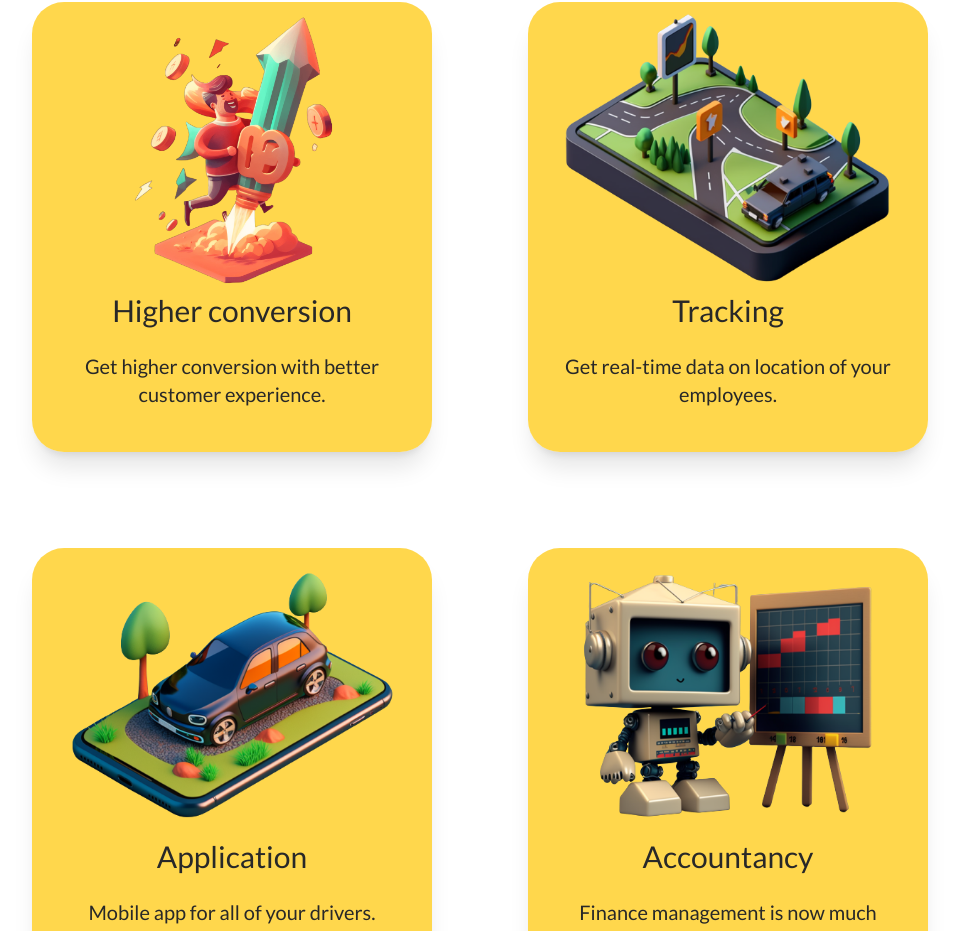
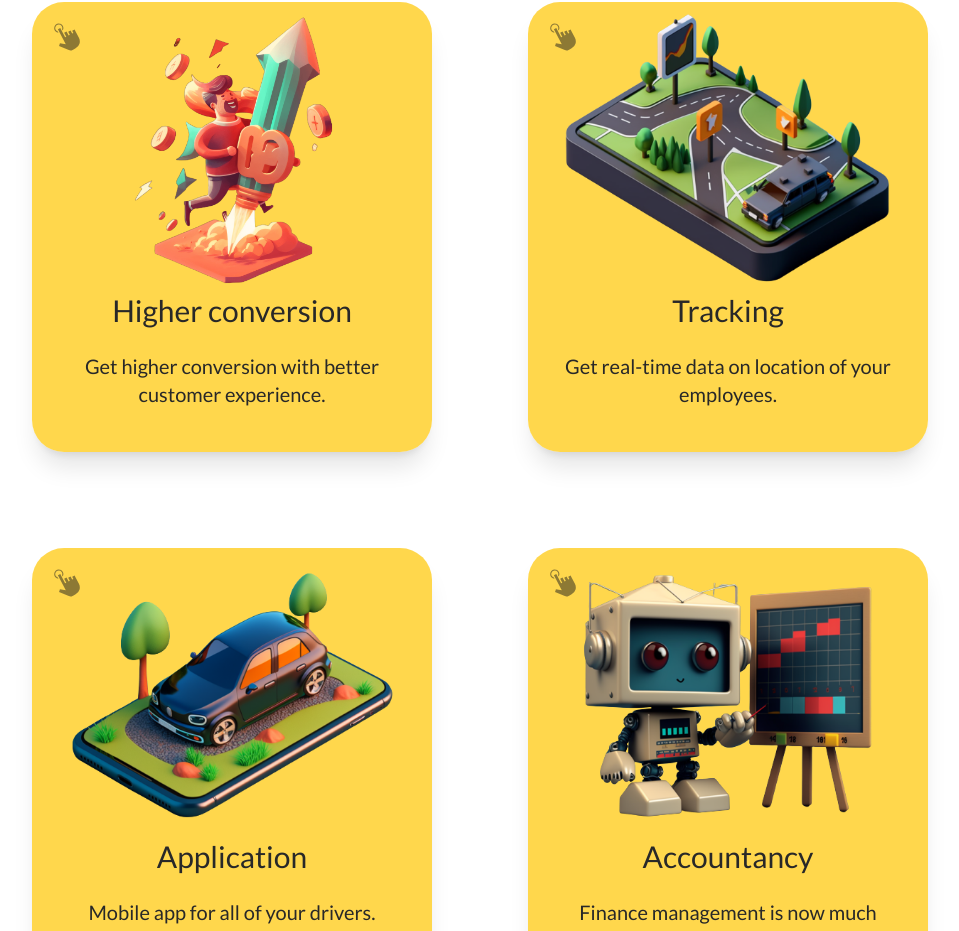
Before and after one commit to IllyaBrod/split-landing, a Next.js app: page / in a window 1280 px wide. Shown: the part 1806-2737 px from the top of the page, without its empty margins (160-1119 px from the left). Built offline with nearby package versions, Linux system fonts and the light colour scheme.

Commit message:
fix: update texts and change fliphover to cardflip

```diff
--- a/src/components/CardFlip.tsx
+++ b/src/components/CardFlip.tsx
@@ -1,6 +1,7 @@
 import styles from "@/styles/CardFlip.module.css";
 import {StaticImageData} from "next/image";
 import Image from "next/image";
+import {GiClick} from "react-icons/gi";
 
 const CardFlip = ({imageData, title, description, background, backDescription}:
   {imageData: StaticImageData, title: string, description: string,
@@ -10,12 +11,13 @@ const CardFlip = ({imageData, title, description, background, backDescription}:
       <div className={styles.container}>
         <div className={`${styles.front} flex flex-col items-center
          rounded-4xl text-center px-7 pb-7 pt-3  ${background}`}>
+          <GiClick size={30} color="#1c1c1c" className="absolute left-5 top-5 opacity-50" />
           <Image src={imageData} height={270} alt="conversion image" />
           <h2 className="mb-6 mt-2">{title}</h2>
           <p className="text-xl">{description}</p>
         </div>
         <div className={`${styles.back}`}>
-          <div className="flex h-full flex-col items-center justify-center bg-showcase/95 w-full px-7">
+          <div className="flex h-full flex-col items-center justify-center text-center bg-showcase/95 w-full px-7">
             <p className="text-xl text-white">{backDescription}</p>
           </div>
         </div>
--- a/src/components/Showcase.tsx
+++ b/src/components/Showcase.tsx
@@ -1,7 +1,6 @@
 import LinkButton from "./LinkButton";
 import Image from "next/image";
 import BackgroundImage from "../../public/img/bg-image.png";
-
 
 const Showcase = ({id}: {id?: string}) => {
   return (
@@ -14,7 +13,7 @@ const Showcase = ({id}: {id?: string}) => {
               Empower your business
         </h1>
         <p className="text-xl xl:text-2xl text-secondary">
-          We are in the process of developing an application specifically tailored for taxi companies, aimed at boosting their competitiveness in the industry by providing a superior user experience and enhancing customer satisfaction. With our innovative technology, taxi companies can improve their operations, streamline their services, and ultimately, drive greater success.
+          We are in the process of developing an application specifically tailored for taxi companies, aimed at boosting their competitiveness in the industry by providing a superior user experience and enhancing customer satisfaction.
         </p>
 
         <LinkButton id="contact" text="Contact Us" />
--- a/src/components/Success.tsx
+++ b/src/components/Success.tsx
@@ -1,6 +1,6 @@
 const Success = ({setSuccess}: {setSuccess: Function}) => {
   return (
-    <div className="alert alert-success shadow-lg fixed left-1/2 w-[90%] -translate-x-1/2  ">
+    <div className="alert alert-success shadow-lg fixed left-1/2 w-[90%] -translate-x-1/2 top-2">
       <div className="flex justify-between w-full pr-2">
         <div className="flex gap-3">
           <svg xmlns="http://www.w3.org/2000/svg" className="stroke-current flex-shrink-0 h-6 w-6" fill="none" viewBox="0 0 24 24"><path strokeLinecap="round" strokeLinejoin="round" strokeWidth="2" d="M9 12l2 2 4-4m6 2a9 9 0 11-18 0 9 9 0 0118 0z" /></svg>
--- a/src/pages/index.tsx
+++ b/src/pages/index.tsx
@@ -14,10 +14,8 @@ import Showcase from "@/components/Showcase";
 import Head from "next/head";
 import {FC, useState} from "react";
 import Footer from "@/components/Footer";
-import FlipHover from "@/components/FlipHover";
 import Success from "@/components/Success";
 import CardFlip from "@/components/CardFlip";
-
 
 /**
  * Home page
@@ -87,43 +85,26 @@ const Home: FC = () => {
             <div className="grid lg:grid-cols-2 lg:grid-rows-2
             gap-24 justify-center">
               <div className="lg:justify-self-end">
-                <FlipHover
+                <CardFlip
                   background="bg-card"
                   imageData={ConversionSprite}
                   title="Higher conversion"
                   description="Get higher conversion
                   with better customer experience."
-                  backDescription="Get higher conversion for your business.
-                  With our product, you can enlarge your customer already after one
-                  month. Our unique UX (User Experience) will increase your brand awareness and
-                  boost customer satisfaction."
+                  backDescription="Make ordering taxi easy for your customers. By implementing our solution, you'll attract more customers, boost your conversion rates, and enhance your overall customer satisfaction - all within a month of adoption. Trust us to take your business to the next level!"
                 />
               </div>
               <div className="lg:justify-self-start">
-                <FlipHover
+                <CardFlip
                   background="bg-card"
                   imageData={GpsSprite}
                   title="Tracking"
                   description="Get real-time data on location
                   of your employees."
-                  backDescription="Know where your employees are and what orders they have any second. In addition, our application will give you reports on the efficiency and overall results of your taxi drivers, so that you have a clear picture of your business."
+                  backDescription="Know where your employees are and what orders they have any second. In addition, our application will give you drivers' performance report, so that you have a clear picture of your business."
                 />
               </div>
               <div className="lg:justify-self-end">
-                {/* <FlipHover
-                  background="bg-card"
-                  imageData={ApplicationSprite}
-                  title="Application"
-                  description="Mobile app for all
-                  of your drivers."
-                  backDescription="With our unique UX, improved features,
-                  and data-driven insights, we can help you
-                  achieve higher conversion rates and bring your business to another level.
-                  Plus, with our proven track record of success,
-                  you can start seeing results in as little as one month.
-                  Join our platform today and start taking your business
-                  to the next level."
-                /> */}
                 <CardFlip
                   background="bg-card"
                   imageData={ApplicationSprite}
@@ -133,13 +114,11 @@ const Home: FC = () => {
                   backDescription="With our unique UX, improved features,
                   and data-driven insights, we can help you
                   achieve higher conversion rates and bring your business to another level.
-                  Plus, with our proven track record of success,
-                  you can start seeing results in as little as one month.
                   Join our platform today and start taking your business
                   to the next level." />
               </div>
               <div className="lg:justify-self-start">
-                <FlipHover
+                <CardFlip
                   background="bg-card"
                   imageData={AnalyticsSprite}
                   title="Accountancy"
```
Also changed, not shown: package.json (+5 -4 lines), 1 other file (tests, documents, lock files or other folders).
